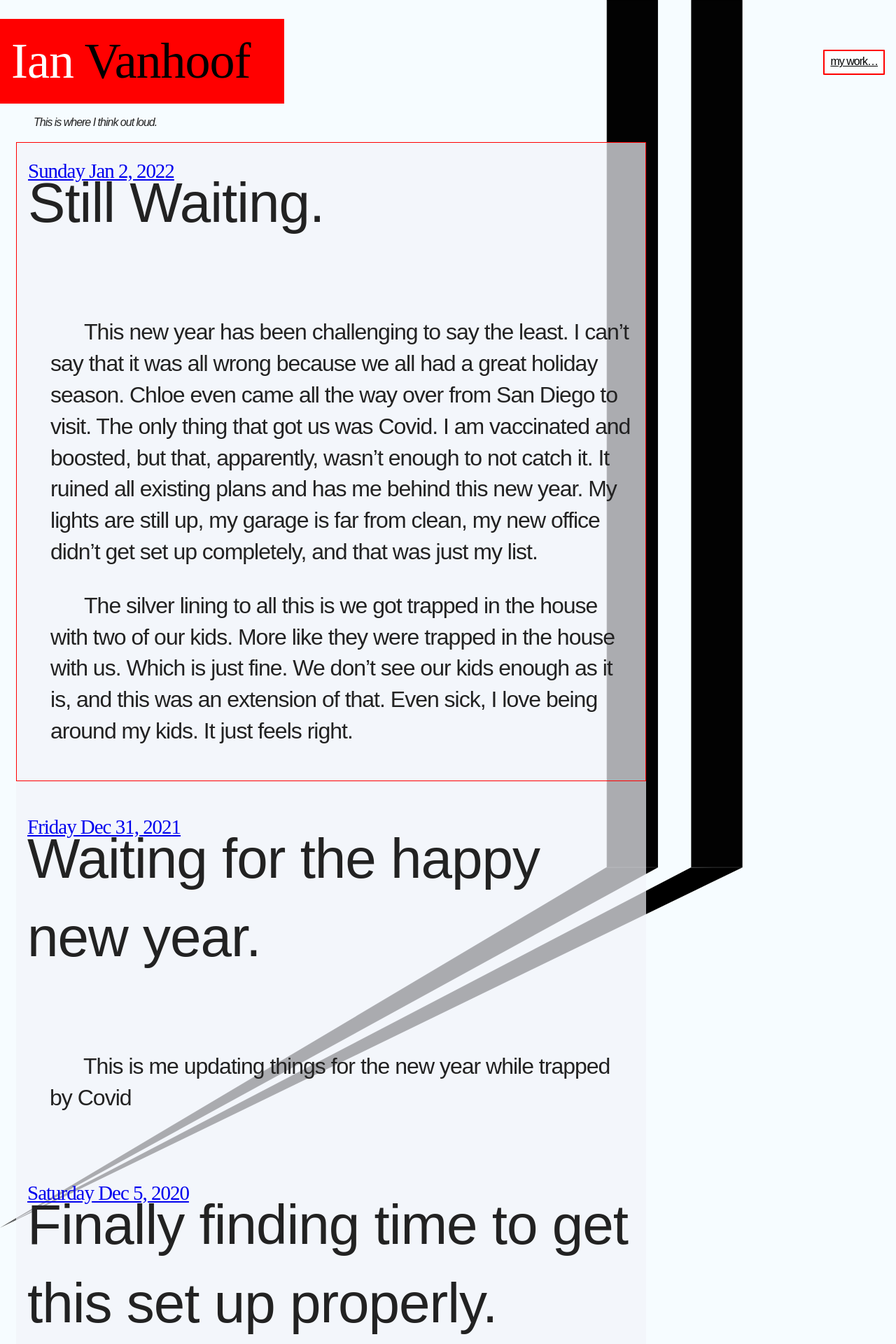
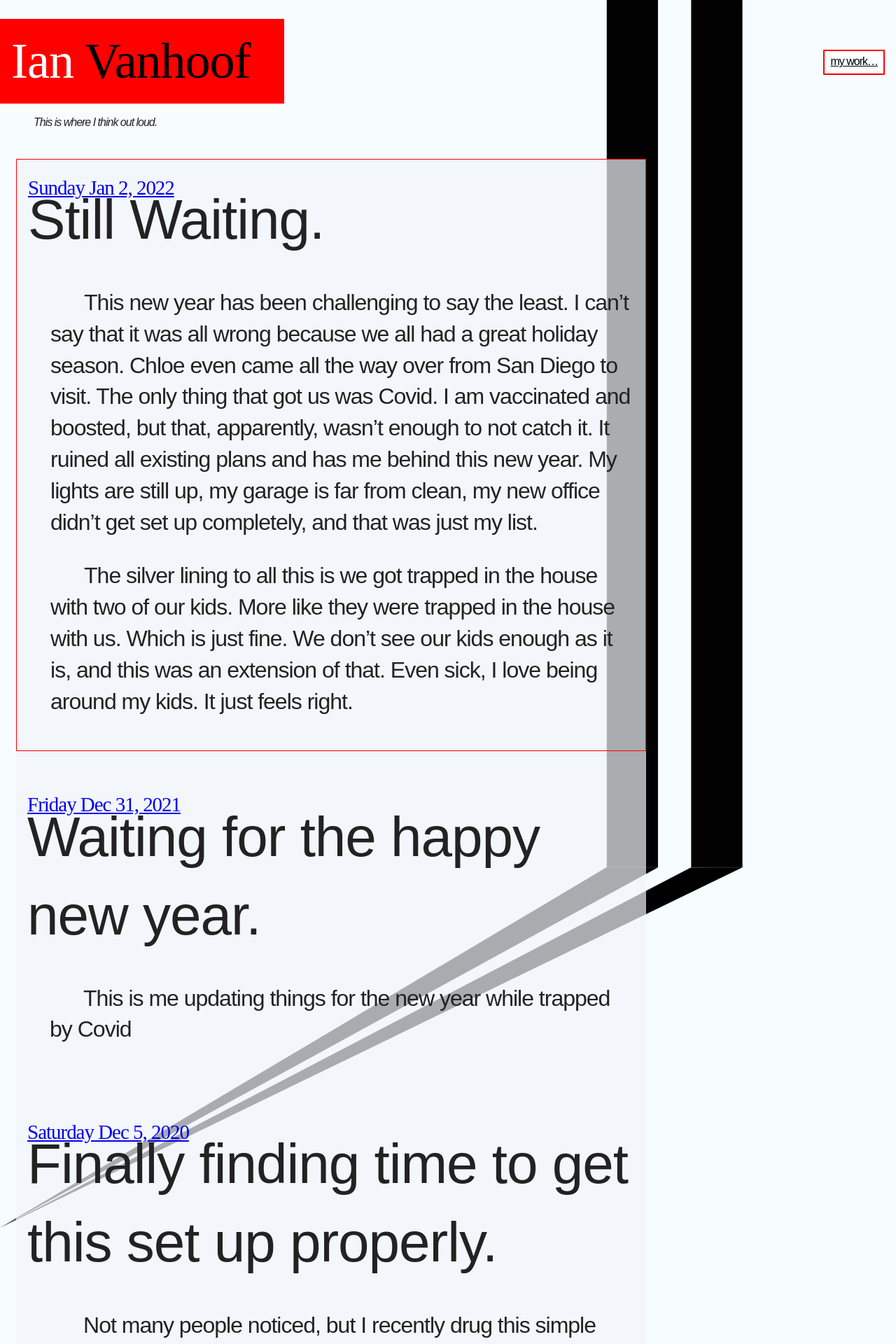
Before and after one commit to ianvanhoof/ianvanhoof.github.io, a Jekyll site: the page built from index.html, in a window 1280 px wide. Shown: the top 1920 px of the page at 70% size. Built offline with Jekyll 4.4.1, drawn with Linux system fonts in a browser that asks for light colours; some web fonts are replaced.

Commit message:
Changing the vertical spacing

```diff
--- a/assets/main-ian.scss
+++ b/assets/main-ian.scss
@@ -237,12 +237,15 @@ h4{
 #wrapper>article>h1{
     font-size:1.8103rem;
     margin-bottom: 0;
+    margin-top:2.5rem;
     padding-bottom:0;
 
 }
 #wrapper>article>section>h1{
     margin-top:-1.9rem;
     padding-top: 0;
+    margin-bottom: 2.5rem;
+
 
 }
 #wrapper>article>section>p{
@@ -288,6 +291,8 @@ h4{
 }
 .page-description{
     font-size: 1rem;
+    margin-bottom:2.5rem;
+    padding-left:0;
 }
 #dynamic-button-container{
     display:flex;
@@ -318,8 +323,8 @@ h4{
 .post-link{
     font-style: italic;
     font-family: "Ringside Regular SSm A", "Ringside Regular SSm B";
-font-style: normal;
-font-weight: 300;
+    font-style: normal;
+    font-weight: 300;
 
 }
 .post-meta{
```
